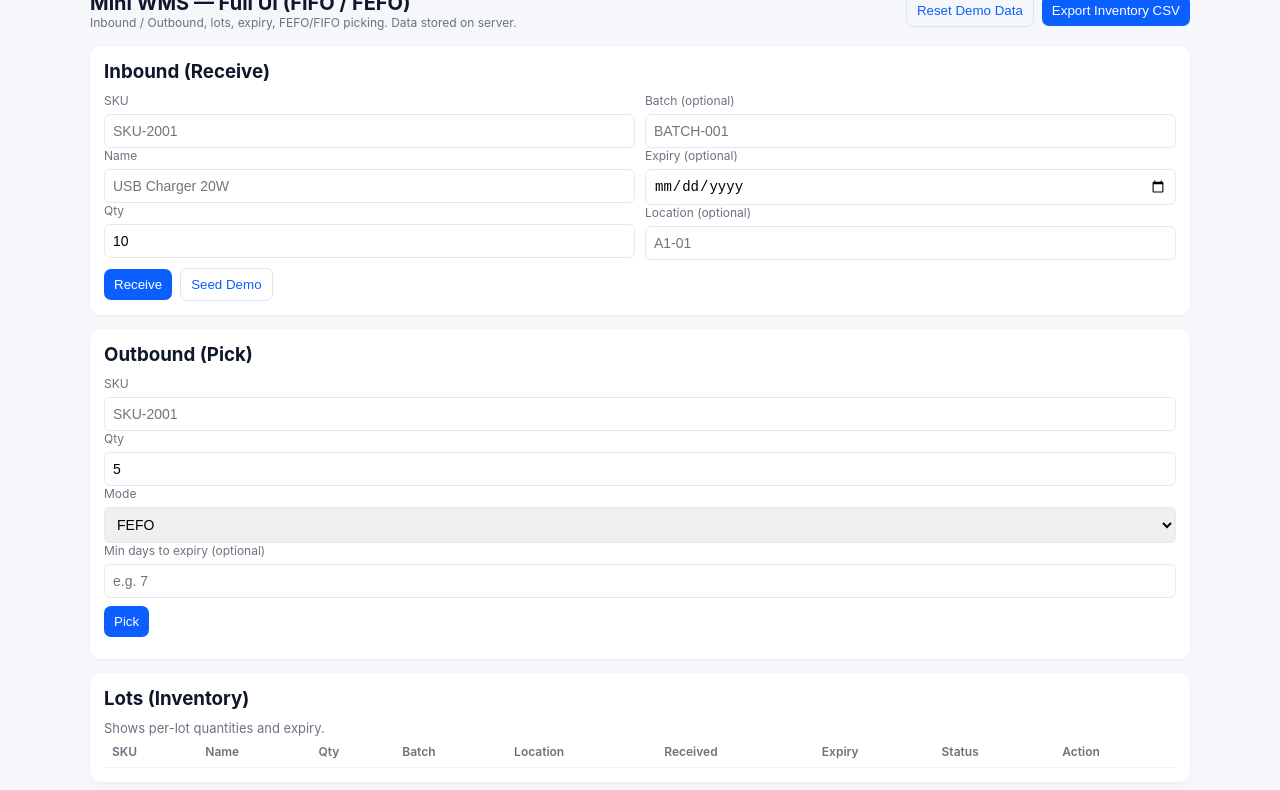
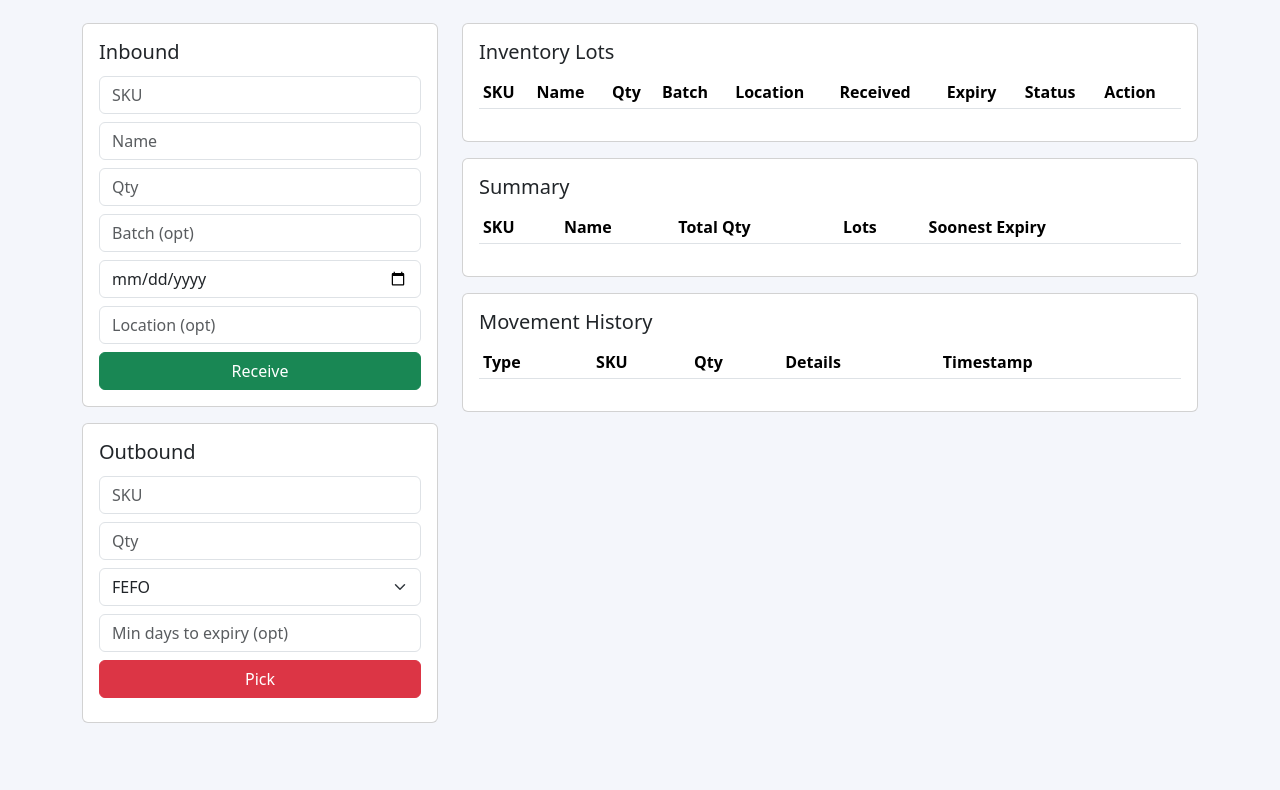
Before and after one commit to ejamezam95-pixel/warehouse-management-system, a website: page index.html in a window 1280 px wide. Shown: the part 57-847 px from the top of the page. After the commit the page ends 804 px from the top, so only its background shows below. Drawn offline with nearby package versions, Linux system fonts and the light colour scheme; no server answers.

Commit message:
Add files via upload

```diff
--- a/index.html
+++ b/index.html
@@ -3,129 +3,68 @@
 <head>
   <meta charset="utf-8" />
   <meta name="viewport" content="width=device-width,initial-scale=1" />
-<title>Mini WMS — FIFO / FEFO (Full UI)</title>
-<style>
-  :root{--bg:#f6f7fb;--card:#fff;--muted:#6b7280;--accent:#0b5fff}
-  body{font-family:Inter,ui-sans-serif,system-ui,Segoe UI,Roboto,"Helvetica Neue",Arial;margin:0;background:var(--bg);color:#0f172a}
-  .wrap{max-width:1100px;margin:28px auto;padding:20px}
-  header{display:flex;align-items:center;justify-content:space-between;gap:16px}
-  h1{margin:0;font-size:20px}
-  .grid{display:grid;gap:14px}
-  .cols-3{grid-template-columns:1fr 1fr 1fr}
-  .card{background:var(--card);border-radius:10px;padding:14px;box-shadow:0 1px 3px rgba(2,6,23,0.06)}
-  label{display:block;font-size:12px;color:var(--muted);margin-bottom:6px}
-  input, select, textarea{width:100%;padding:8px;border-radius:6px;border:1px solid #e6e9ef;font-size:14px;box-sizing:border-box}
-  button{background:var(--accent);color:white;border:0;padding:8px 10px;border-radius:7px;cursor:pointer}
-  button.ghost{background:transparent;color:var(--accent);border:1px solid #dbe4ff}
-  table{width:100%;border-collapse:collapse;font-size:13px}
-  th,td{padding:8px;border-bottom:1px solid #f1f3f7;text-align:left}
-  th{color:var(--muted);font-weight:600;font-size:12px}
-  .muted{color:var(--muted);font-size:13px}
-  .badge{display:inline-block;padding:3px 8px;border-radius:999px;background:#eef2ff;color:var(--accent);font-size:12px}
-  .danger{background:#ffeef0;color:#b91c1c}
-  .small{font-size:12px}
-  pre{white-space:pre-wrap;background:#0b1220;color:#dbeafe;padding:10px;border-radius:6px;overflow:auto}
-  .row{display:flex;gap:8px;align-items:center}
-  .split{display:grid;grid-template-columns:1fr 1fr;gap:10px}
-  .right{justify-self:end}
-  .note{font-size:12px;color:var(--muted)}
-</style>
+  <title>Mini WMS — Dashboard</title>
+  <link href="https://cdn.jsdelivr.net/npm/bootstrap@5.3.2/dist/css/bootstrap.min.css" rel="stylesheet">
+  <link rel="stylesheet" href="style.css">
 </head>
 <body>
-<div class="wrap">
-  <header>
-    <div>
-      <h1>Mini WMS — Full UI (FIFO / FEFO)</h1>
-      <div class="muted small">Inbound / Outbound, lots, expiry, FEFO/FIFO picking. Data stored on server.</div>
+<nav class="navbar navbar-expand-lg navbar-dark bg-primary">
+  <div class="container-fluid">
+    <a class="navbar-brand" href="#">Mini WMS</a>
+    <button class="btn btn-outline-light" id="btnSeed">Seed Demo</button>
   </div>
+</nav>
+
+<div class="container my-4">
   <div class="row">
-      <button id="btnReset" class="ghost">Reset Demo Data</button>
-      <button id="btnExport" title="Export inventory CSV">Export Inventory CSV</button>
+    <div class="col-md-4">
+      <div class="card mb-3 p-3">
+        <h5>Inbound</h5>
+        <div class="mb-2"><input id="in_sku" class="form-control" placeholder="SKU"></div>
+        <div class="mb-2"><input id="in_name" class="form-control" placeholder="Name"></div>
+        <div class="mb-2"><input id="in_qty" type="number" class="form-control" placeholder="Qty"></div>
+        <div class="mb-2"><input id="in_batch" class="form-control" placeholder="Batch (opt)"></div>
+        <div class="mb-2"><input id="in_exp" type="date" class="form-control"></div>
+        <div class="mb-2"><input id="in_loc" class="form-control" placeholder="Location (opt)"></div>
+        <button class="btn btn-success w-100" id="btnInbound">Receive</button>
       </div>
-  </header>
 
-  <main class="grid" style="margin-top:16px">
-    <section class="card">
-      <h3 style="margin:0 0 10px 0">Inbound (Receive)</h3>
-      <div class="split">
-        <div>
-          <label>SKU</label><input id="in_sku" placeholder="SKU-2001"/>
-          <label>Name</label><input id="in_name" placeholder="USB Charger 20W"/>
-          <label>Qty</label><input id="in_qty" type="number" value="10"/>
+      <div class="card p-3">
+        <h5>Outbound</h5>
+        <div class="mb-2"><input id="out_sku" class="form-control" placeholder="SKU"></div>
+        <div class="mb-2"><input id="out_qty" type="number" class="form-control" placeholder="Qty"></div>
+        <div class="mb-2">
+          <select id="out_mode" class="form-select">
+            <option value="FEFO">FEFO</option>
+            <option value="FIFO">FIFO</option>
+          </select>
         </div>
-        <div>
-          <label>Batch (optional)</label><input id="in_batch" placeholder="BATCH-001"/>
-          <label>Expiry (optional)</label><input id="in_exp" type="date"/>
-          <label>Location (optional)</label><input id="in_loc" placeholder="A1-01"/>
+        <div class="mb-2"><input id="out_minDays" type="number" class="form-control" placeholder="Min days to expiry (opt)"></div>
+        <button class="btn btn-danger w-100" id="btnOutbound">Pick</button>
+        <div class="mt-2" id="out_result"></div>
+      </div>
+
+    </div>
+    <div class="col-md-8">
+      <div class="card p-3 mb-3">
+        <h5>Inventory Lots</h5>
+        <div class="table-responsive"><table class="table table-sm" id="tblLots"><thead><tr><th>SKU</th><th>Name</th><th>Qty</th><th>Batch</th><th>Location</th><th>Received</th><th>Expiry</th><th>Status</th><th>Action</th></tr></thead><tbody></tbody></table></div>
+      </div>
+
+      <div class="card p-3 mb-3">
+        <h5>Summary</h5>
+        <div class="table-responsive"><table class="table table-sm" id="tblSum"><thead><tr><th>SKU</th><th>Name</th><th>Total Qty</th><th>Lots</th><th>Soonest Expiry</th></tr></thead><tbody></tbody></table></div>
+      </div>
+
+      <div class="card p-3">
+        <h5>Movement History</h5>
+        <div class="table-responsive"><table class="table table-sm" id="tblHist"><thead><tr><th>Type</th><th>SKU</th><th>Qty</th><th>Details</th><th>Timestamp</th></tr></thead><tbody></tbody></table></div>
       </div>
     </div>
-      <div class="row" style="margin-top:8px">
-        <button onclick="inbound()">Receive</button>
-        <button onclick="seed()" class="ghost">Seed Demo</button>
   </div>
-    </section>
-
-    <section class="card">
-      <h3 style="margin:0 0 10px 0">Outbound (Pick)</h3>
-      <label>SKU</label><input id="out_sku" placeholder="SKU-2001"/>
-      <label>Qty</label><input id="out_qty" type="number" value="5"/>
-      <label>Mode</label><select id="out_mode"><option value="FEFO">FEFO</option><option value="FIFO">FIFO</option></select>
-      <label>Min days to expiry (optional)</label><input id="out_minDays" type="number" placeholder="e.g. 7"/>
-      <div class="row" style="margin-top:8px"><button onclick="outbound()">Pick</button></div>
-      <div class="muted" id="out_result" style="margin-top:8px"></div>
-    </section>
-
-    <section class="card">
-      <h3 style="margin:0 0 10px 0">Lots (Inventory)</h3>
-      <div class="muted">Shows per-lot quantities and expiry.</div>
-      <table id="tblLots"><thead><tr><th>SKU</th><th>Name</th><th>Qty</th><th>Batch</th><th>Location</th><th>Received</th><th>Expiry</th><th>Status</th><th>Action</th></tr></thead><tbody></tbody></table>
-    </section>
-
-    <section class="card">
-      <h3 style="margin:0 0 10px 0">Summary</h3>
-      <table id="tblSum"><thead><tr><th>SKU</th><th>Name</th><th>Total Qty</th><th>Lots</th><th>Soonest Expiry</th></tr></thead><tbody></tbody></table>
-    </section>
-
-    <section class="card">
-      <h3 style="margin:0 0 10px 0">Movement History</h3>
-      <table id="tblHist"><thead><tr><th>Type</th><th>SKU</th><th>Qty</th><th>Details</th><th>Timestamp</th></tr></thead><tbody></tbody></table>
-    </section>
-
-  </main>
 </div>
 
-<script>
-async function jget(u){ const r=await fetch(u); if(!r.ok) throw new Error('HTTP '+r.status); return r.json(); }
-async function jpost(u,b){ const r=await fetch(u,{method:'POST',headers:{'Content-Type':'application/json'},body:JSON.stringify(b)}); const t=await r.text(); try{ return JSON.parse(t);}catch{ if(!r.ok) throw new Error(t); return t; } }
-
-async function refresh(){
-  const lots = await jget('/api/stock');
-  const tb = document.querySelector('#tblLots tbody'); tb.innerHTML='';
-  lots.forEach(l=>{
-    const tr=document.createElement('tr');
-    tr.innerHTML = `<td>${l.sku}</td><td>${l.name}</td><td>${l.qty}</td><td>${l.batch||'-'}</td><td>${l.location||'-'}</td><td>${l.received_at.slice(0,10)}</td><td>${l.expiry||'-'}</td><td>${l.status}</td><td><button onclick="delLot('${l.id}')" style="background:#ef4444">Delete</button></td>`;
-    tb.appendChild(tr);
-  });
-  const sum = await jget('/api/summary');
-  const sb = document.querySelector('#tblSum tbody'); sb.innerHTML='';
-  sum.forEach(s=>{ const tr=document.createElement('tr'); tr.innerHTML = `<td>${s.sku}</td><td>${s.name}</td><td>${s.qty}</td><td>${s.lots}</td><td>${s.soonest_expiry||'-'}</td>`; sb.appendChild(tr); });
-  const hist = await jget('/api/history');
-  const hb = document.querySelector('#tblHist tbody'); hb.innerHTML='';
-  hist.slice().reverse().forEach(h=>{ const tr=document.createElement('tr'); tr.innerHTML=`<td>${h.type}</td><td>${h.sku}</td><td>${h.qty}</td><td><code>${JSON.stringify(h.details||{})}</code></td><td>${new Date(h.ts).toLocaleString()}</td>`; hb.appendChild(tr); });
-}
-
-async function inbound(){ const sku=document.getElementById('in_sku').value.trim(); const name=document.getElementById('in_name').value.trim(); const qty=Number(document.getElementById('in_qty').value||0); const batch=document.getElementById('in_batch').value.trim()||null; const expiry=document.getElementById('in_exp').value||null; const loc=document.getElementById('in_loc').value.trim()||'DEFAULT'; if(!sku||!name||!qty){alert('Fill SKU/name/qty');return;} await jpost('/api/inbound',{sku,name,qty,batch,expiry,location:loc}); document.getElementById('in_qty').value=''; refresh(); }
-
-async function outbound(){ const sku=document.getElementById('out_sku').value.trim(); const qty=Number(document.getElementById('out_qty').value||0); const mode=document.getElementById('out_mode').value; const minDays=document.getElementById('out_minDays').value ? Number(document.getElementById('out_minDays').value) : undefined; if(!sku||!qty){alert('Fill SKU and qty');return;} const res=await jpost('/api/outbound',{sku,qty,mode,minDaysToExpiry:minDays}); document.getElementById('out_result').textContent = 'Picked '+res.qty+' lots: '+res.picks.map(p=>`${p.batch||p.lotId}×${p.qty}`).join(', '); refresh(); }
-
-async function delLot(id){ if(!confirm('Delete lot?')) return; const r=await fetch('/api/stock/'+id,{method:'DELETE'}); if(!r.ok){ alert('Failed'); return } refresh(); }
-
-async function seed(){ await jpost('/api/reset',{}); refresh(); }
-
-document.getElementById('btnReset').addEventListener('click', seed);
-document.getElementById('btnExport').addEventListener('click', async ()=>{ const lots=await jget('/api/stock'); const rows = lots.map(r=>[r.sku,r.batch||'',r.location,r.qty,r.received_at.slice(0,10),r.expiry||''].join(',')); const csv=['sku,batch,location,qty,received_at,expiry',...rows].join('\n'); const blob=new Blob([csv],{type:'text/csv'}); const a=document.createElement('a'); a.href=URL.createObjectURL(blob); a.download='inventory.csv'; a.click(); URL.revokeObjectURL(a.href); });
-
-refresh();
-</script>
+<script src="https://cdn.jsdelivr.net/npm/bootstrap@5.3.2/dist/js/bootstrap.bundle.min.js"></script>
+<script src="script.js"></script>
 </body>
 </html>
--- a/package.json
+++ b/package.json
@@ -1,7 +1,7 @@
 {
   "name": "mini-wms-server",
   "version": "1.0.0",
-  "description": "Mini Warehouse Management System (full UI)",
+  "description": "Mini WMS with Bootstrap UI (deploy-ready)",
   "main": "server.js",
   "scripts": {
     "start": "node server.js"
--- /dev/null
+++ b/script.js
@@ -0,0 +1,45 @@
+async function jget(u){ const r=await fetch(u); if(!r.ok) throw new Error('HTTP '+r.status); return r.json(); }
+async function jpost(u,b){ const r=await fetch(u,{method:'POST',headers:{'Content-Type':'application/json'},body:JSON.stringify(b)}); const t=await r.text(); try{ return JSON.parse(t);}catch{ if(!r.ok) throw new Error(t); return t; } }
+
+async function refresh(){
+  const lots = await jget('/api/stock');
+  const tb = document.querySelector('#tblLots tbody'); tb.innerHTML='';
+  lots.forEach(l=>{
+    const tr=document.createElement('tr');
+    tr.innerHTML = `<td>${l.sku}</td><td>${l.name}</td><td>${l.qty}</td><td>${l.batch||'-'}</td><td>${l.location||'-'}</td><td>${l.received_at.slice(0,10)}</td><td>${l.expiry||'-'}</td><td>${l.status}</td><td><button class="btn btn-sm btn-outline-danger" onclick="delLot('${l.id}')">Del</button></td>`;
+    tb.appendChild(tr);
+  });
+  const sum = await jget('/api/summary');
+  const sb = document.querySelector('#tblSum tbody'); sb.innerHTML='';
+  sum.forEach(s=>{ const tr=document.createElement('tr'); tr.innerHTML = `<td>${s.sku}</td><td>${s.name}</td><td>${s.qty}</td><td>${s.lots}</td><td>${s.soonest_expiry||'-'}</td>`; sb.appendChild(tr); });
+  const hist = await jget('/api/history');
+  const hb = document.querySelector('#tblHist tbody'); hb.innerHTML='';
+  hist.slice().reverse().forEach(h=>{ const tr=document.createElement('tr'); tr.innerHTML=`<td>${h.type}</td><td>${h.sku}</td><td>${h.qty}</td><td><code>${JSON.stringify(h.details||{})}</code></td><td>${new Date(h.ts).toLocaleString()}</td>`; hb.appendChild(tr); });
+}
+
+async function inbound(){
+  const sku=document.getElementById('in_sku').value.trim(); const name=document.getElementById('in_name').value.trim(); const qty=Number(document.getElementById('in_qty').value||0); const batch=document.getElementById('in_batch').value.trim()||null; const expiry=document.getElementById('in_exp').value||null; const loc=document.getElementById('in_loc').value.trim()||'DEFAULT';
+  if(!sku||!name||!qty){alert('Fill SKU, name and qty');return;}
+  await jpost('/api/inbound',{sku,name,qty,batch,expiry,location:loc}); document.getElementById('in_qty').value=''; document.getElementById('in_sku').value=''; document.getElementById('in_name').value=''; refresh();
+}
+
+async function outbound(){
+  const sku=document.getElementById('out_sku').value.trim(); const qty=Number(document.getElementById('out_qty').value||0); const mode=document.getElementById('out_mode').value; const minDays=document.getElementById('out_minDays').value ? Number(document.getElementById('out_minDays').value) : undefined;
+  if(!sku||!qty){alert('Fill SKU and qty');return;}
+  try{
+    const res = await jpost('/api/outbound',{sku,qty,mode,minDaysToExpiry:minDays});
+    document.getElementById('out_result').textContent = 'Picked '+res.qty+' — ' + res.picks.map(p=>`${p.batch||p.lotId}×${p.qty}`).join(', ');
+    document.getElementById('out_qty').value=''; document.getElementById('out_sku').value='';
+  }catch(e){
+    alert('Pick failed: '+(e.message||e));
+  }
+  refresh();
+}
+
+async function delLot(id){ if(!confirm('Delete lot?')) return; const r=await fetch('/api/stock/'+id,{method:'DELETE'}); if(!r.ok){ alert('Failed'); return; } refresh(); }
+
+document.getElementById('btnInbound').addEventListener('click', inbound);
+document.getElementById('btnOutbound').addEventListener('click', outbound);
+document.getElementById('btnSeed').addEventListener('click', async ()=>{ await jpost('/api/reset',{}); refresh(); });
+
+refresh();
--- /dev/null
+++ b/style.css
@@ -0,0 +1,3 @@
+body{background:#f4f6fb}
+.card h5{margin-bottom:12px}
+#out_result{white-space:pre-wrap;margin-top:8px}
```
Also changed, not shown: server.js (+13 -12 lines), README.md. Lines whose indentation alone changed are shown as unchanged.
